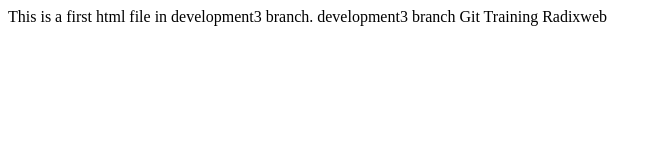
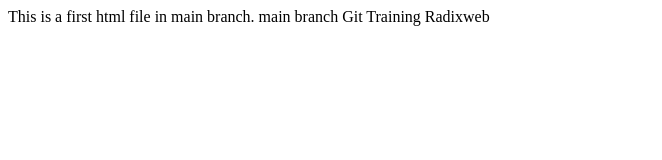
Before and after one commit to rahen2303/Resume3, a plain HTML site: page index.html in a window 1280 px wide. Shown: the whole page, without its empty margins (0-662 px from the left). Drawn offline with Linux system fonts and the light colour scheme.

Commit message:
changes done

```diff
--- a/index.html
+++ b/index.html
@@ -2,8 +2,8 @@
     <head>
     </head>
     <body>
-        This is a first html file in development3 branch.
-        development3 branch
+        This is a first html file in main branch.
+        main branch
         Git Training
         Radixweb
     </body>
```
